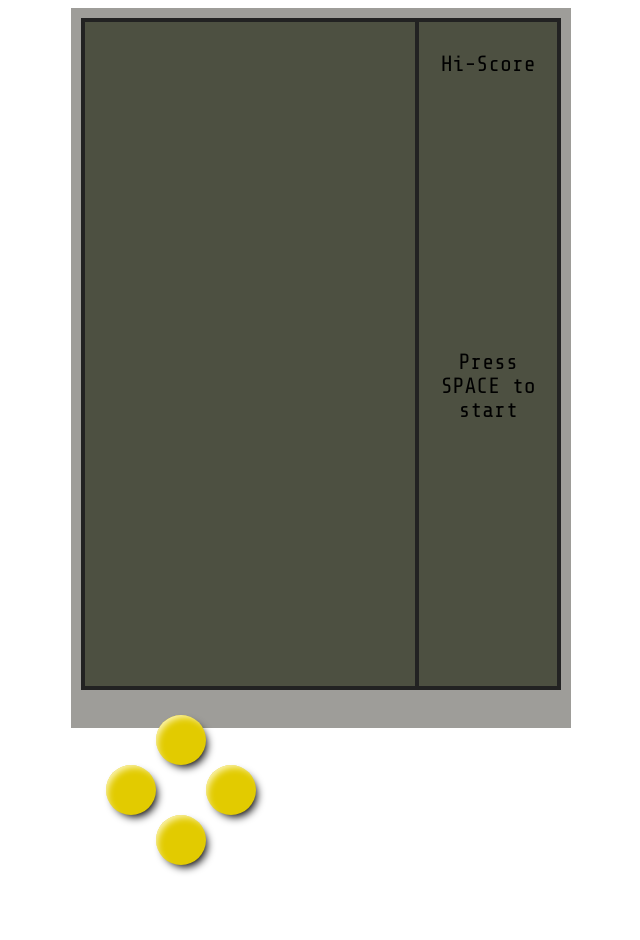
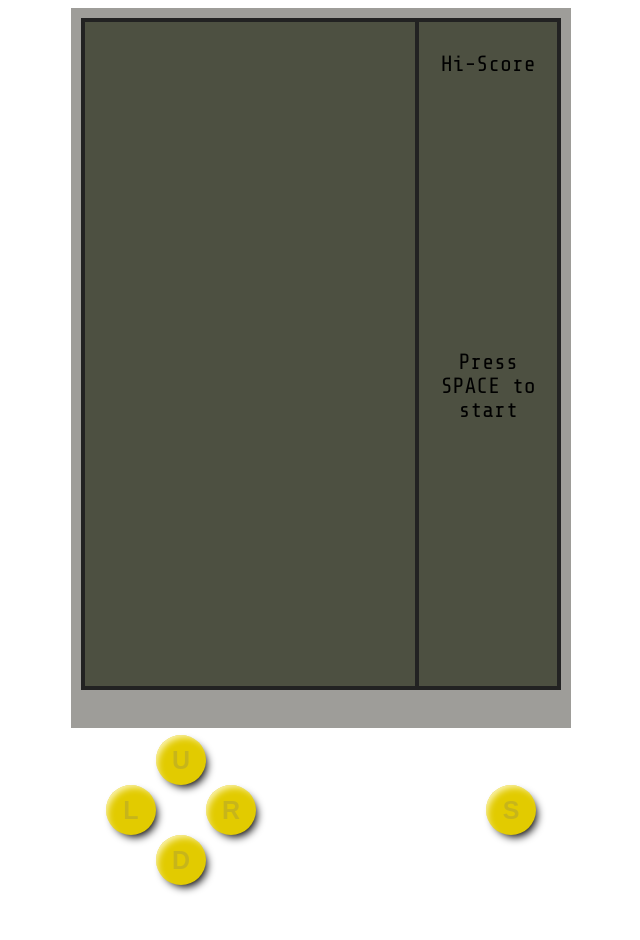
Before and after one commit to Jamshoot66/race, a website built with webpack: page public/index.html in a window 1280 px wide. Shown: the whole page, without its empty margins (319-959 px from the left). After the commit the page ends 910 px from the top, so only its background shows below. Built offline with nearby package versions, Linux system fonts and the light colour scheme.

Commit message:
add space btn view

```diff
--- a/public/index.html
+++ b/public/index.html
@@ -37,10 +37,21 @@
 		<div class="controllers-container">
 
 			<div class="arrow-buttons-group">
-				<button class="btn-mid" id="btn-left"></button>
-				<button class="btn-mid" id="btn-right"></button>
-				<button class="btn-mid" id="btn-up"></button>
-				<button class="btn-mid" id="btn-down"></button>
+				<button class="btn-mid" id="btn-left">
+					<span>L</span>
+				</button>
+				<button class="btn-mid" id="btn-right">
+					<span>R</span>
+				</button>
+				<button class="btn-mid" id="btn-up">
+					<span>U</span>
+				</button>
+				<button class="btn-mid" id="btn-down">
+					<span>D</span>
+				</button>
+				<button class="btn-mid" id="btn-space">
+					<span>S</span>
+				</button>
 			</div>
 
 		</div>
--- a/src/scss/controllers.scss
+++ b/src/scss/controllers.scss
@@ -31,12 +31,24 @@
 .arrow-buttons-group {
 	position: relative;
 	height: 200px;
-	padding-top: 50px;
+	margin-top: 20px;
 
 	button {
 		position: absolute;
 		top: 0;
 		left: 0;
+
+		font-size: 25px;
+		size: 32px;
+		font-weight: bold;
+		display: flex;
+		justify-content: center;
+		align-items: center;
+
+		span {
+			color: #ada135;
+			opacity: 0.5;
+		}
 	}
 
 	#btn-left {
@@ -54,4 +66,10 @@
 	#btn-down {
 		transform: translate(75px, 125px);
 	}
+
+	#btn-space {
+		right: 0;
+		left: auto;
+		transform: translate(-25px, 75px);
+	}
 }
```
